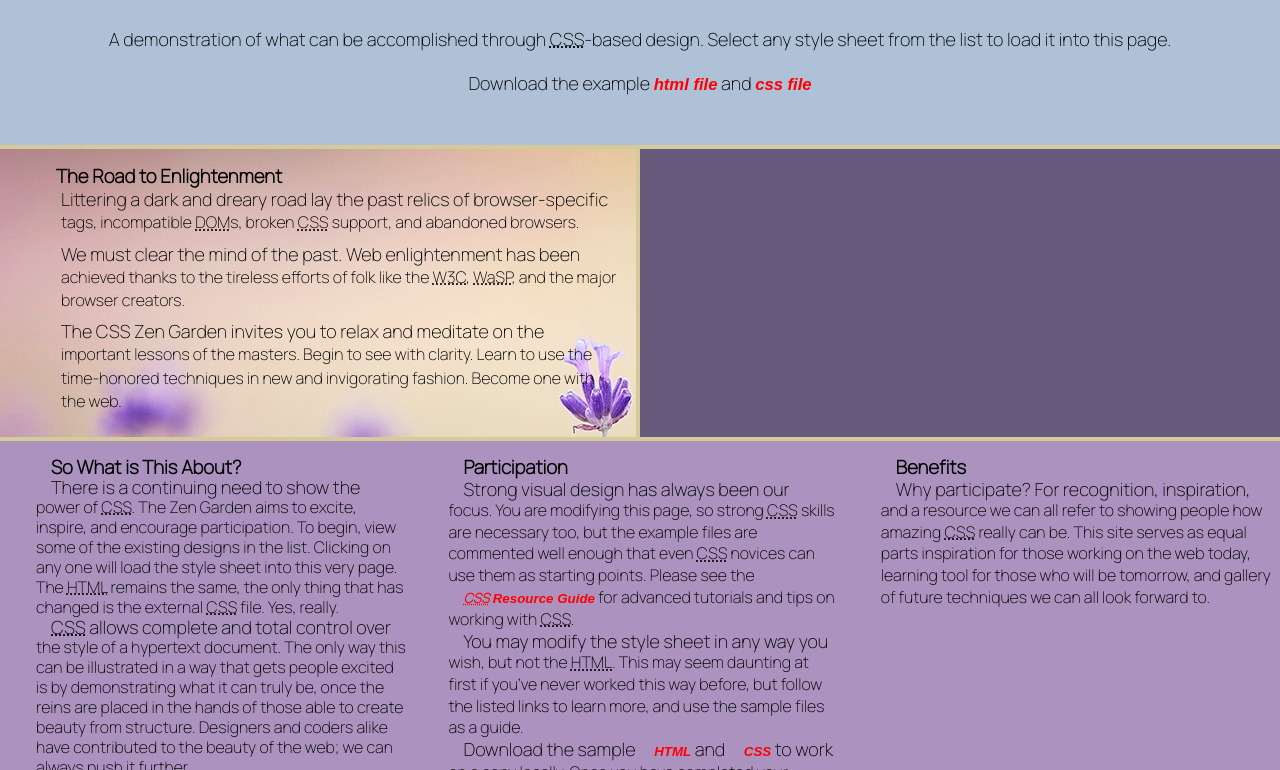
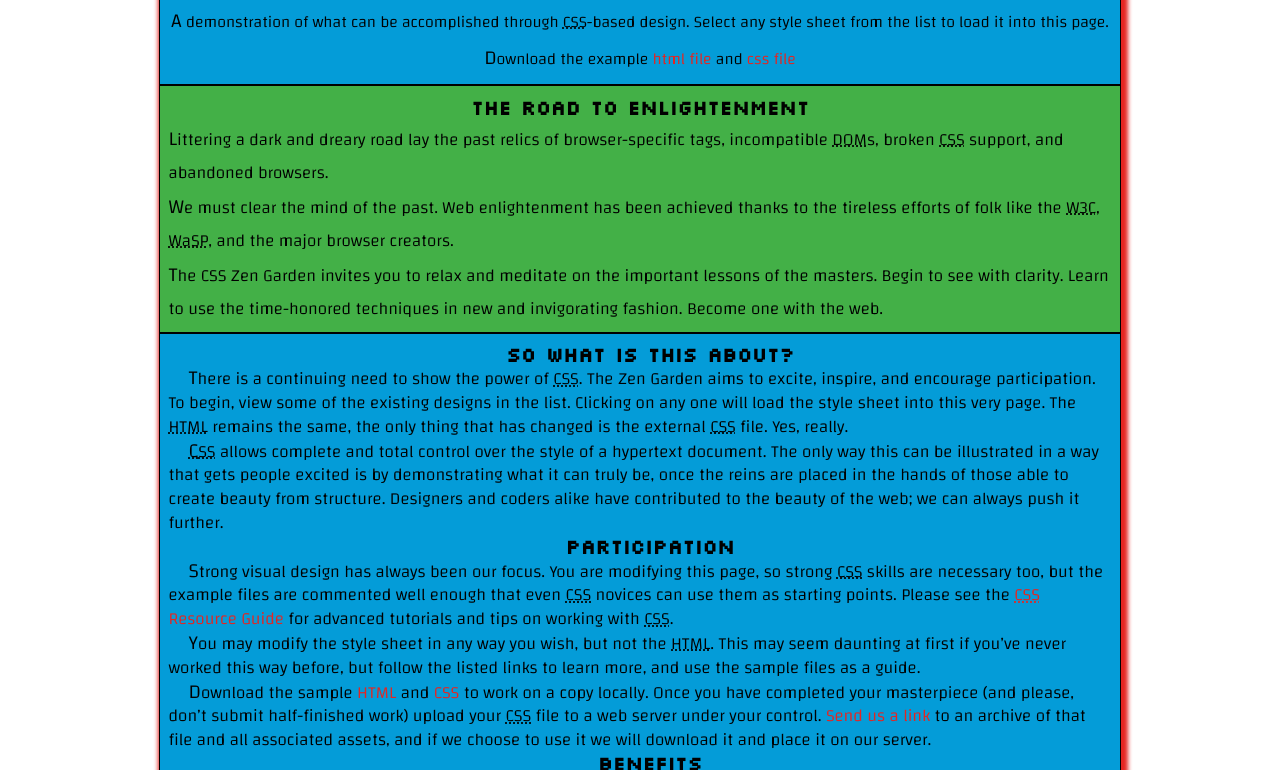
Before and after one commit to kylejames1998/KyleJames1998.github.io, a plain HTML site: page index.html in a window 1280 px wide. Shown: the part 102-872 px from the top of the page. Drawn offline with Linux system fonts and the light colour scheme; a web font is replaced by a local one.

Commit message:
cleaned up code for assignment submission

```diff
--- a/index.html
+++ b/index.html
@@ -3,7 +3,7 @@
 <head>
 	<meta charset="utf-8">
 	<title>CSS Zen Garden: The Beauty of CSS Design</title>
-	<link rel="stylesheet" media="screen" href="style.css">
+	<link rel="stylesheet" media="screen" href="style2.css">
 	<meta name="viewport" content="width=device-width, initial-scale=1.0">
 </head>
 
```
Also changed, not shown: style.css (+4 -7 lines).
